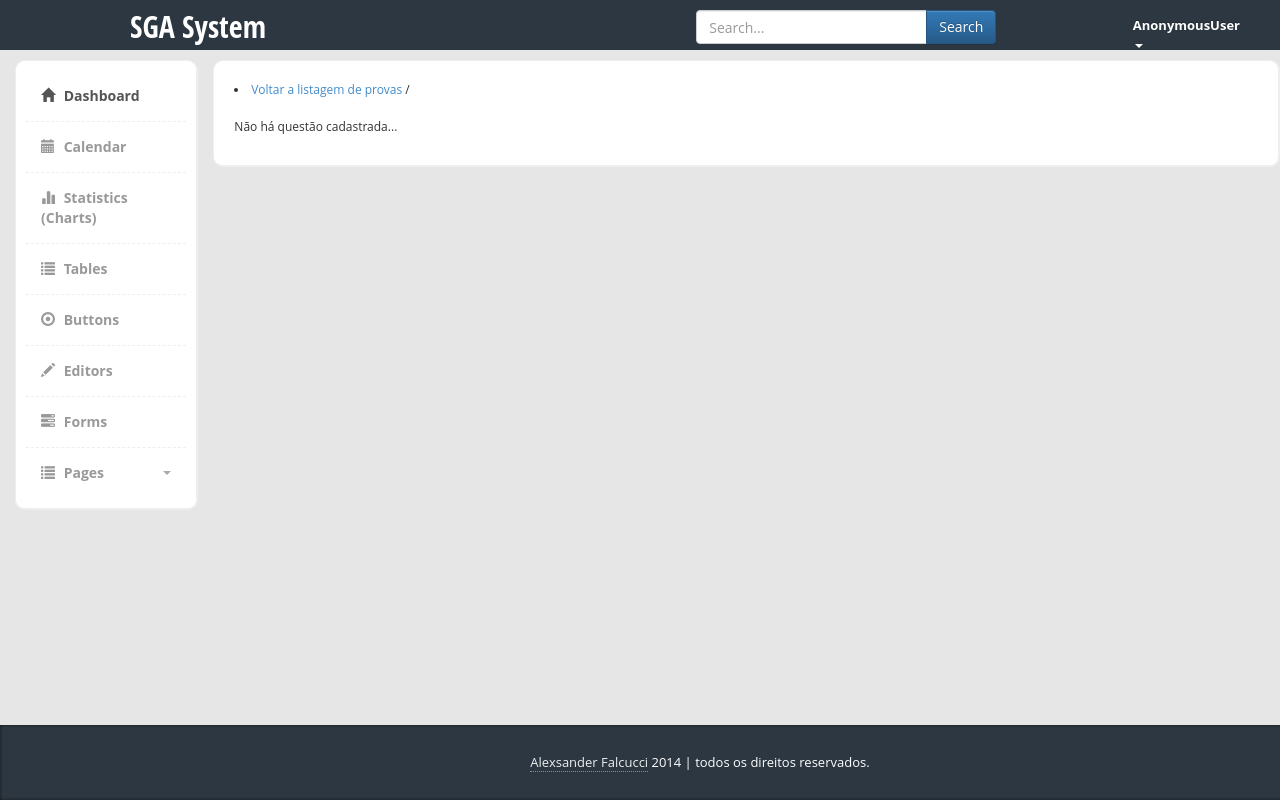
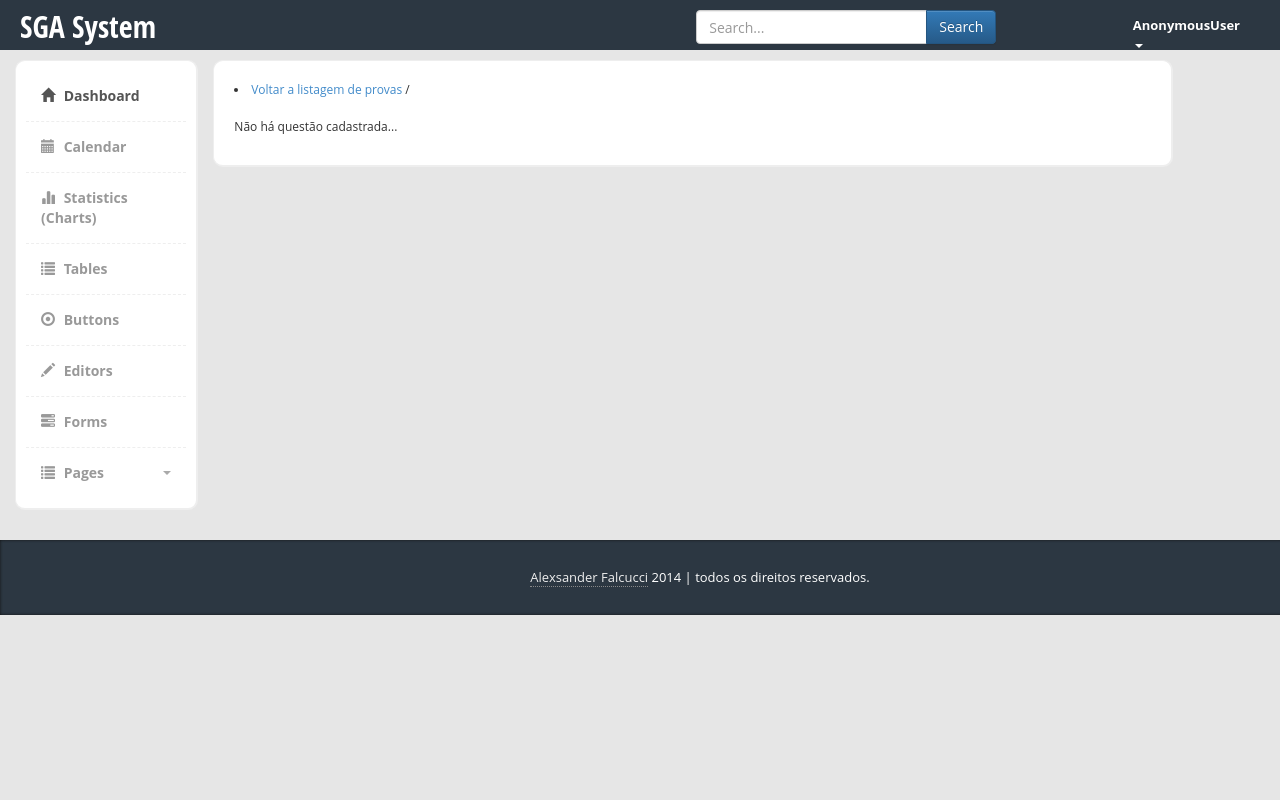
Before and after one commit to SGA-SYSTEM/sgasystem, a Django app: template sistema_sga/prova/templates/prova/provas.html in a window 1280 px wide; the page is wider, and only the part inside the window is pictured. Run offline with Django 3.2, Linux system fonts and the light colour scheme; the template is opened without the code that fills it, so the values that code supplies are empty; some libraries are stand-ins or nearby versions.

Commit message:
alteracao simples

```diff
--- a/sistema_sga/prova/static/css/styles.css
+++ b/sistema_sga/prova/static/css/styles.css
@@ -24,7 +24,6 @@ footer{
    line-height:25px;
    padding:10px 0px 10px 0px;
    bottom: 0px;
-   position: fixed;
    width: 1400px;
 }
 
--- a/sistema_sga/prova/templates/prova/provas.html
+++ b/sistema_sga/prova/templates/prova/provas.html
@@ -8,7 +8,7 @@
                <div class="col-md-5">
                   <!-- Logo -->
                   <div class="logo">
-                     <h1><a href="/">SGA System</a></h1>
+                     <h1><a href="/" style="margin-left: -110px;">SGA System</a></h1>
                   </div>
                </div>
                <div class="col-md-5">
@@ -71,7 +71,7 @@
 
 
 
-    <div class="col-md-10" style="margin-top: 30px;">
+    <div class="col-md-9" style="margin-top: 30px;">
                       <div class="row">
                         <div class="content-box-large">
                             <li><a href="{% url 'home_sga' %}">Voltar a listagem de provas</a> <span class="divider">/</span></li>
--- a/sistema_sga/prova/templates/sga_system/home_sga.html
+++ b/sistema_sga/prova/templates/sga_system/home_sga.html
@@ -64,7 +64,7 @@
              </div>
           </div>
 {% if usuario_prova_list %}
-    <div class="col-md-10" style="margin-top: 30px;">
+    <div class="col-md-9" style="margin-top: 30px;">
         <div class="row">
             <div class="col-md-12 panel-success">
                 <div class="content-box-header panel-heading">
@@ -106,7 +106,8 @@
                             Ut non tincidunt felis. Aliquam urna lacus, dictum vitae dignissim id, molestie vel urna. Quisque et auctor eros, a vulputate nibh. Praesent et dictum risus, vitae congue arcu. In convallis urna non convallis suscipit. Etiam auctor erat nec felis laoreet fringilla. In quis tortor sit amet arcu tempus elementum. In urna tellus, accumsan eget feugiat quis, commodo sit amet dolor. Sed pharetra leo id dignissim tincidunt. Phasellus ac consectetur massa, eu feugiat enim. Phasellus a porta ipsum. Nullam sit amet erat ornare, interdum orci non, ullamcorper magna. Aenean dictum, mi vel tempus mattis, neque sem tincidunt turpis, vitae sollicitudin felis nulla in purus. Nunc vitae erat vitae nibh pellentesque adipiscing. In dignissim dolor vitae metus eleifend, at tincidunt massa luctus. Suspendisse id ligula non leo tincidunt tempor.
                         </div>
                       </div>
+              </div>
+            </div>
           </div>
-        </div>
         {% endif %}
 {% endblock content %}
```
Also changed, not shown: sistema_sga/prova/templates/prova/usuarios_prova.html (+9 -1 lines).
